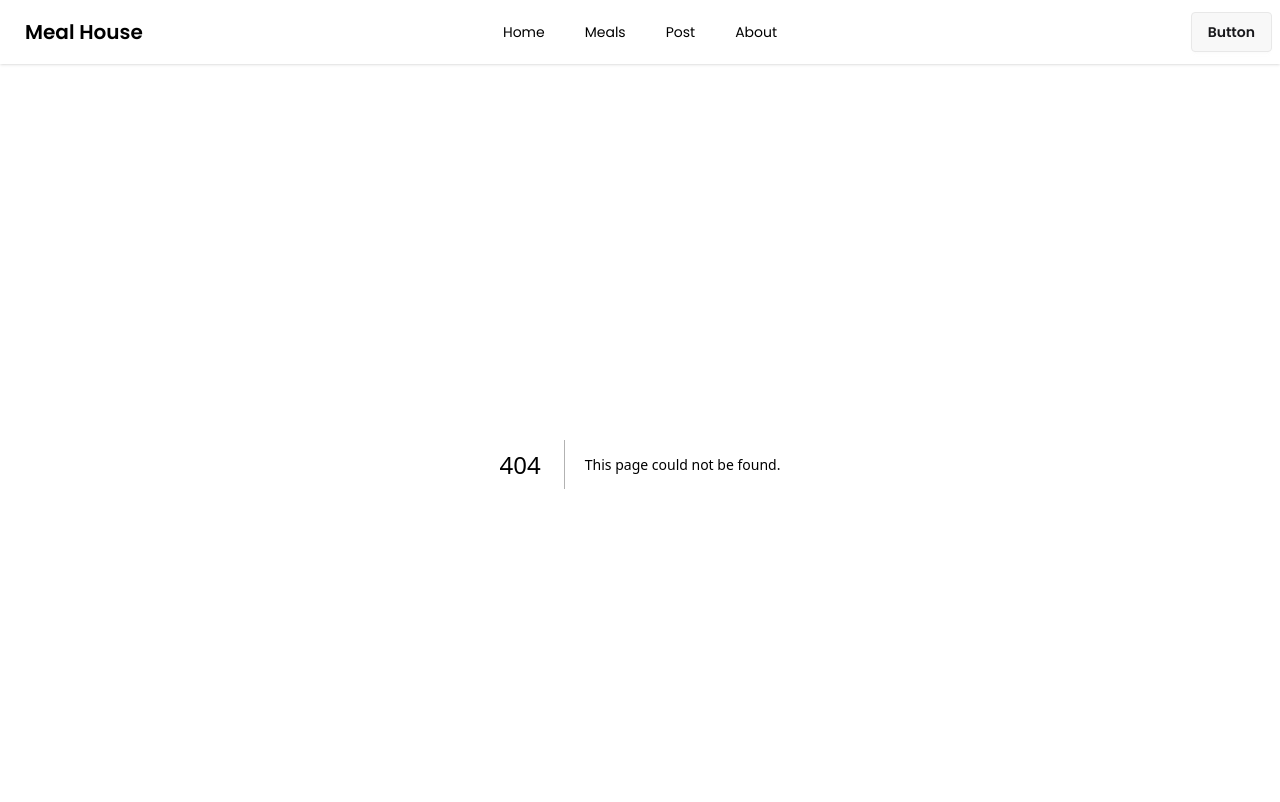
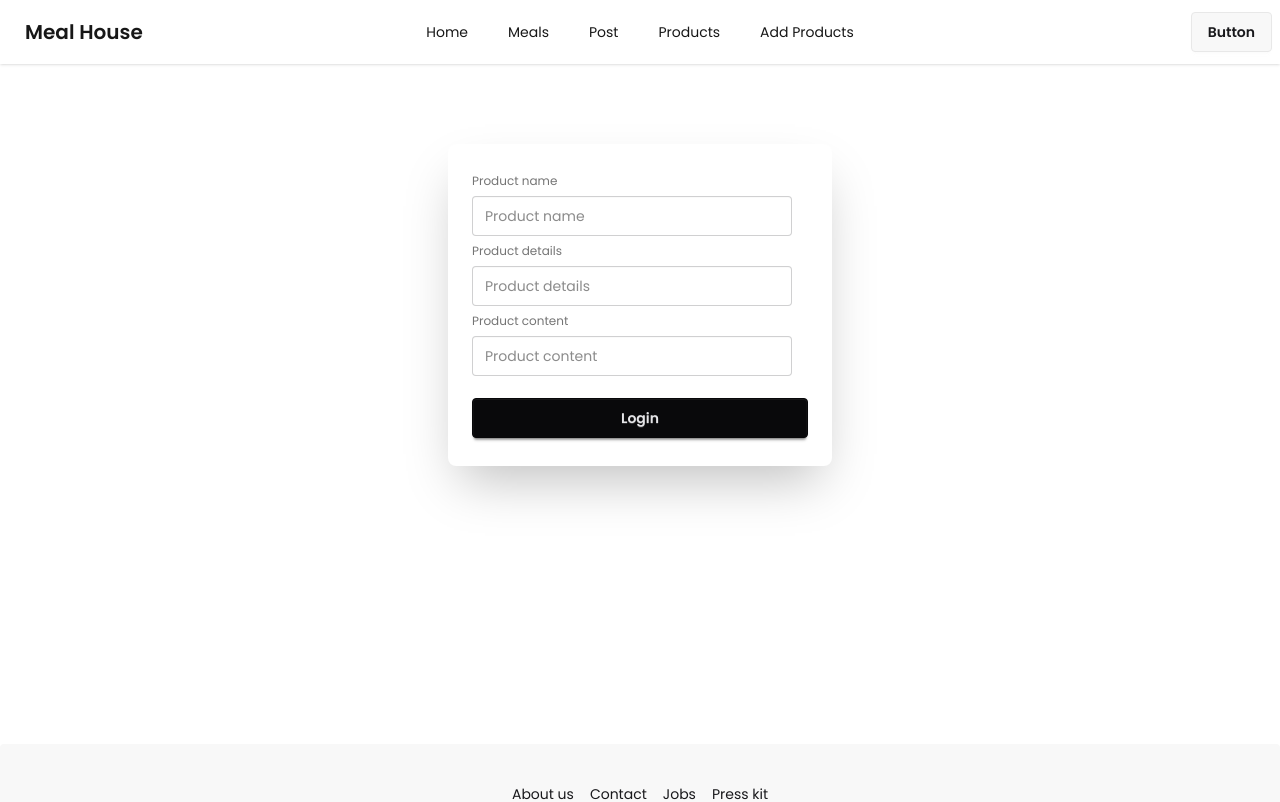
Before and after one commit to mdsheikhmohaimenulislam/nextjs-meal, a Next.js app: page /products/add/addFromPage in a window 1280 px wide. Before the commit this address had no page. Shown: the top 802 px of the page. Built offline with nearby package versions, Linux system fonts and the light colour scheme.

Commit message:
get method or fetch data done

```diff
--- a/next.config.mjs
+++ b/next.config.mjs
@@ -6,7 +6,6 @@ const nextConfig ={
       {
         protocol: "https",
         hostname: "www.themealdb.com",
-
       },
     ],
   },
--- a/package.json
+++ b/package.json
@@ -12,7 +12,8 @@
     "mongodb": "^6.18.0",
     "next": "15.5.0",
     "react": "19.1.0",
-    "react-dom": "19.1.0"
+    "react-dom": "19.1.0",
+    "react-toastify": "^11.0.5"
   },
   "devDependencies": {
     "@eslint/eslintrc": "^3",
--- a/src/Components/Navbar.jsx
+++ b/src/Components/Navbar.jsx
@@ -32,7 +32,8 @@ const Navbar = () => {
             <Link href="/">Home</Link>
             <Link href="/SearchMeals">Meals</Link>
             <Link href="/Posts">Post</Link>
-            <Link href="/about">About</Link>
+            <Link href="/products">Products</Link>
+            <Link href="/products/add">Add Products</Link>
           </ul>
         </div>
         <div className="navbar-end">
--- a/src/app/layout.js
+++ b/src/app/layout.js
@@ -2,6 +2,7 @@ import { Geist, Geist_Mono, Poppins } from "next/font/google";
 import "./globals.css";
 import Navbar from "../Components/Navbar";
 import Footer from "../Components/Footer";
+import { ToastContainer } from "react-toastify";
 
 // const geistSans = Geist({
 //   variable: "--font-geist-sans",
@@ -31,6 +32,19 @@ export default function RootLayout({ children }) {
         <Navbar />
         <main className="min-h-[calc(100vh-200px)]">{children}</main>
         <Footer />
+                {/* Toast container - only once in the app */}
+        <ToastContainer
+          position="top-right"
+          autoClose={3000}
+          hideProgressBar={false}
+          newestOnTop={false}
+          closeOnClick
+          rtl={false}
+          pauseOnFocusLoss
+          draggable
+          pauseOnHover
+          theme="light"
+        />
       </body>
     </html>
   );
--- /dev/null
+++ b/src/app/products/add/addFromPage/page.jsx
@@ -0,0 +1,76 @@
+"use client";
+
+import { Bounce, toast } from "react-toastify";
+
+export default function AddFrom() {
+  const handleSubmit = async (e) => {
+    e.preventDefault();
+
+    // Create FormData from the form element
+    const formData = new FormData(e.target);
+
+    // Convert FormData to an object or array for logging
+    const data = Object.fromEntries(formData.entries());
+
+    // data send to mongoDB
+    const res = await fetch("http://localhost:3000/api/items", {
+      method: "POST",
+      body: JSON.stringify(data),
+      headers: {
+        "Content-Type": "application/json",
+      },
+    });
+
+    const result = await res.json();
+    if (result) {
+      toast.success("Successfully Products add ", {
+        position: "top-right",
+        autoClose: 5000,
+        hideProgressBar: false,
+        closeOnClick: false,
+        pauseOnHover: true,
+        draggable: true,
+        progress: undefined,
+        theme: "light",
+        transition: Bounce,
+      });
+      // Reset the form
+      e.target.reset();
+    }
+  };
+
+  return (
+    <div>
+      <div className="card bg-base-100 w-full max-w-sm shrink-0 shadow-2xl mt-20 mx-auto">
+        <div className="card-body">
+          <form onSubmit={handleSubmit} className="fieldset">
+            <label className="label">Product name</label>
+            <input
+              name="name"
+              type="text"
+              className="input"
+              placeholder="Product name"
+            />
+            <label className="label">Product details</label>
+            <input
+              name="details"
+              type="text"
+              className="input"
+              placeholder="Product details"
+            />
+            <label className="label">Product content</label>
+            <input
+              name="number"
+              type="number"
+              className="input"
+              placeholder="Product content"
+            />
+            <button type="submit" className="btn btn-neutral mt-4">
+              Login
+            </button>
+          </form>
+        </div>
+      </div>
+    </div>
+  );
+}
--- /dev/null
+++ b/src/app/products/add/page.jsx
@@ -0,0 +1,12 @@
+import React from 'react';
+import AddFrom from './addFromPage/page';
+
+const AddPage = () => {
+    return (
+        <div>
+            <AddFrom/>
+        </div>
+    );
+};
+
+export default AddPage;
--- /dev/null
+++ b/src/app/products/page.jsx
@@ -0,0 +1,16 @@
+import React from "react";
+import SingleProduct from "./singlePage/page";
+
+export default async function ProductsPage() {
+  const res = await fetch("http://localhost:3000/api/items");
+  const data = await res.json();
+  const products = data.data;
+
+  return (
+    <div className="grid grid-cols-1 md:grid-cols-3 mt-10 mb-10 m-5 gap-5">
+      {products.map((product, index) => (
+        <SingleProduct key={index} product={product} />
+      ))}
+    </div>
+  );
+}
--- /dev/null
+++ b/src/app/products/singlePage/page.jsx
@@ -0,0 +1,20 @@
+import React from "react";
+
+const SingleProduct = ({ product }) => {
+  return (
+    <div>
+      <div className="card bg-base-100 shadow-sm">
+        <div className="card-body">
+          <h2 className="card-title">Card Title</h2>
+          <p>{product.category}</p>
+          <p>{product.details}</p>
+          <div className="card-actions justify-end">
+            <button className="btn btn-primary">Buy Now</button>
+          </div>
+        </div>
+      </div>
+    </div>
+  );
+};
+
+export default SingleProduct;
```
Also changed, not shown: 1 other file (tests, documents, lock files or other folders).
